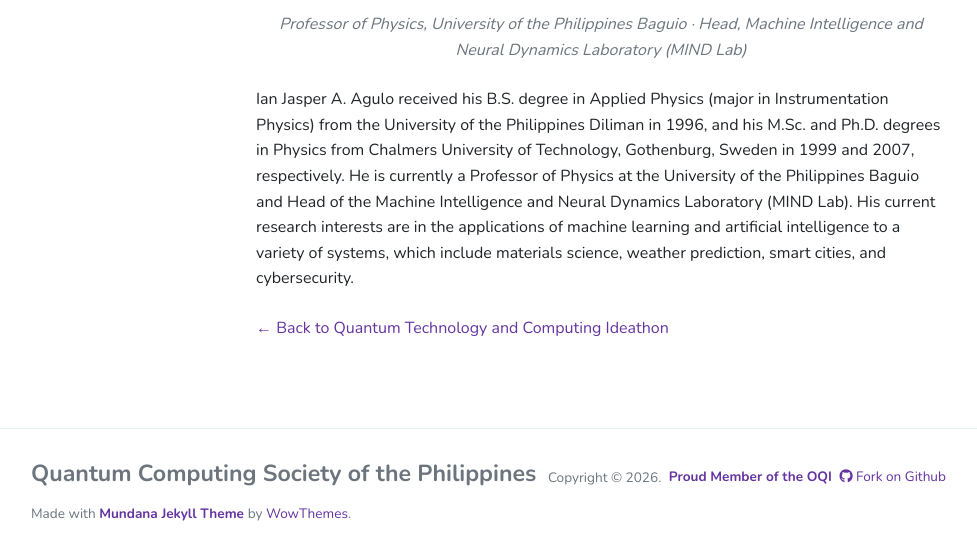
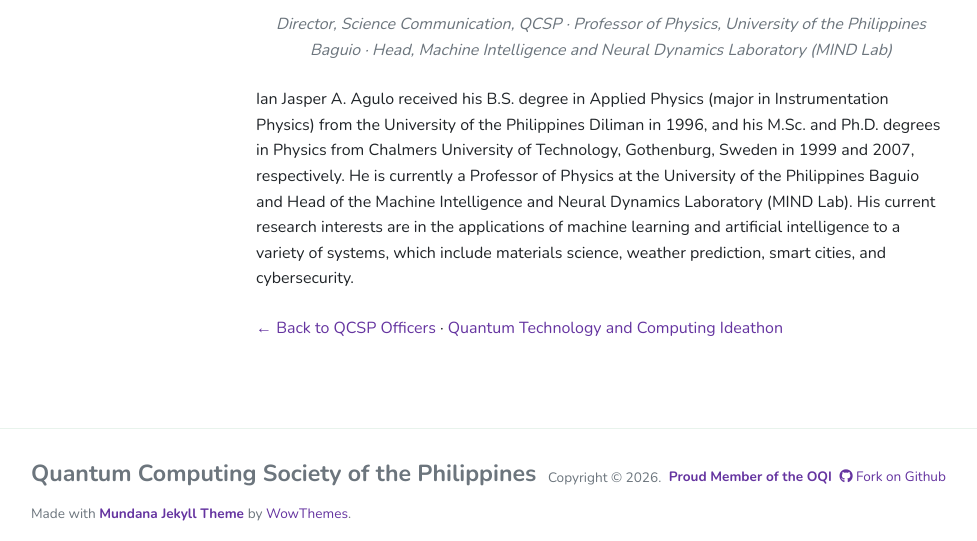
Before and after one commit to corpbob-qcsp/Quantum-Computing-Philippines.github.io, a Jekyll site: the page built from _pages/people/ian-agulo.md, in a window 1280 px wide and 967 px high, cut to the strip 426-967 px from the top of the window. Shown: the whole strip, without its empty margins (39-1016 px from the left). Built offline with Jekyll 4.4.1, drawn with Linux system fonts in a browser that asks for light colours; nearby versions of some CDN libraries.

Commit message:
add new officer

```diff
--- a/_pages/people/ian-agulo.md
+++ b/_pages/people/ian-agulo.md
@@ -5,8 +5,8 @@ permalink: "/people/ian-agulo.html"
 
 <img src="{{site.baseurl}}/assets/images/Ian_Agulo_pic.jpeg" alt="Ian Agulo, PhD" class="rounded-circle d-block mx-auto mb-3" width="160" height="160">
 
-<p class="text-muted text-center mb-4"><em>Professor of Physics, University of the Philippines Baguio &middot; Head, Machine Intelligence and Neural Dynamics Laboratory (MIND Lab)</em></p>
+<p class="text-muted text-center mb-4"><em>Director, Science Communication, QCSP &middot; Professor of Physics, University of the Philippines Baguio &middot; Head, Machine Intelligence and Neural Dynamics Laboratory (MIND Lab)</em></p>
 
 <p>Ian Jasper A. Agulo received his B.S. degree in Applied Physics (major in Instrumentation Physics) from the University of the Philippines Diliman in 1996, and his M.Sc. and Ph.D. degrees in Physics from Chalmers University of Technology, Gothenburg, Sweden in 1999 and 2007, respectively. He is currently a Professor of Physics at the University of the Philippines Baguio and Head of the Machine Intelligence and Neural Dynamics Laboratory (MIND Lab). His current research interests are in the applications of machine learning and artificial intelligence to a variety of systems, which include materials science, weather prediction, smart cities, and cybersecurity.</p>
 
-<p class="mt-4"><a href="{{site.baseurl}}/workshop-legazpi-ideathon-2026.html">&larr; Back to Quantum Technology and Computing Ideathon</a></p>
+<p class="mt-4"><a href="{{site.baseurl}}/qcsp-officers.html">&larr; Back to QCSP Officers</a> &middot; <a href="{{site.baseurl}}/workshop-legazpi-ideathon-2026.html">Quantum Technology and Computing Ideathon</a></p>
```
Also changed, not shown: _pages/qcsp-officers.md (+8 -1 lines), assets/images/qcsp-directors/ian-agulo.jpg (added).
